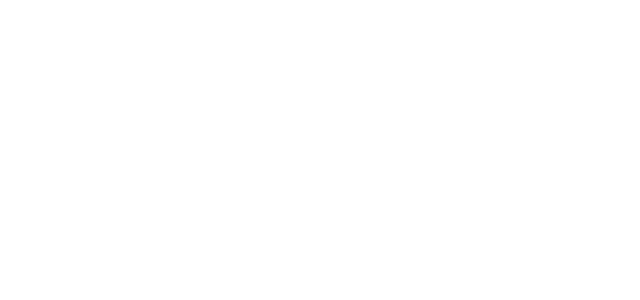
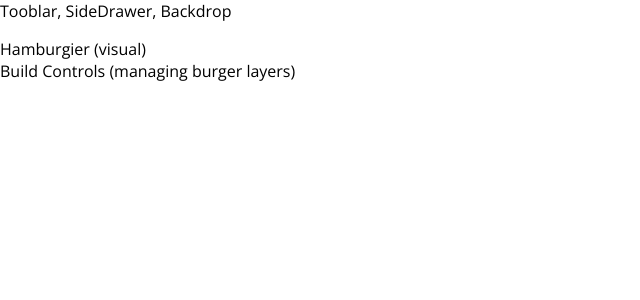
Before and after one commit to DamianWasilewski/BurgerApp, a React app: page / in a window 1280 px wide. Shown: the top 300 px of the page, without its empty margins (0-640 px from the left). Built offline with nearby package versions, Linux system fonts and the light colour scheme.

Commit message:
Layout component and HOC added. Checked if css modules were properly enabled

```diff
--- a/config/webpack.config.dev.js
+++ b/config/webpack.config.dev.js
@@ -165,7 +165,7 @@
                 options: {
                   importLoaders: 1,
                   modules: true,
-                  localIdentName: '[name]__[local]__[hash:base64:5]'
+                  localIdentName: '[name]__[local]__[hash:base64:5]',
                 },
               },
               {
--- a/config/webpack.config.prod.js
+++ b/config/webpack.config.prod.js
@@ -184,7 +184,7 @@
                         minimize: true,
                         sourceMap: shouldUseSourceMap,
                         modules: true,
-                        localIdentName: '[name]__[local]__[hash:base64:5]'
+                        localIdentName: '[name]__[local]__[hash:base64:5]',
                       },
                     },
                     {
--- a/src/App.js
+++ b/src/App.js
@@ -1,12 +1,15 @@
 import React, { Component } from 'react';
 
-
+import Layout from './components/Layout/Layout';
+import BurgerBuilder from './containers/BurgerBuilder/BurgerBuilder';
 
 class App extends Component {
   render() {
     return (
       <div>
-
+        <Layout>
+          <BurgerBuilder />
+        </Layout>
       </div>
     );
   }
--- /dev/null
+++ b/src/components/Layout/Layout.css
@@ -0,0 +1,3 @@
+.Content {
+	margin-top: 16px;
+}
--- a/src/components/Layout/Layout.js
+++ b/src/components/Layout/Layout.js
@@ -0,0 +1,16 @@
+import React from 'react';
+
+import Aux from '../../hoc/Auxilliary';
+import classes from './Layout.css';
+
+const layout = ( props ) => (
+	<Aux>
+		<div>Tooblar, SideDrawer, Backdrop</div>
+
+		<main className={classes.Content}>
+			{props.children}
+		</main>
+	</Aux>
+);
+
+export default layout;
--- /dev/null
+++ b/src/containers/BurgerBuilder/BurgerBuilder.js
@@ -0,0 +1,16 @@
+import React, { Component } from 'react';
+
+import Aux from '../../hoc/Auxilliary';
+
+class BurgerBuilder extends Component {
+	render () {
+		return (
+			<Aux>
+				<div>Hamburgier (visual)</div>
+				<div>Build Controls (managing burger layers)</div>
+			</Aux>
+		);
+	}
+}
+
+export default BurgerBuilder;
--- /dev/null
+++ b/src/hoc/Auxilliary.js
@@ -0,0 +1,3 @@
+const aux = ( props ) => props.children;
+
+export default aux;
--- a/src/index.css
+++ b/src/index.css
@@ -1,5 +1,5 @@
 body {
   margin: 0;
   padding: 0;
-  font-family: sans-serif;
+  font-family: 'Open Sans', sans-serif;
 }
```
